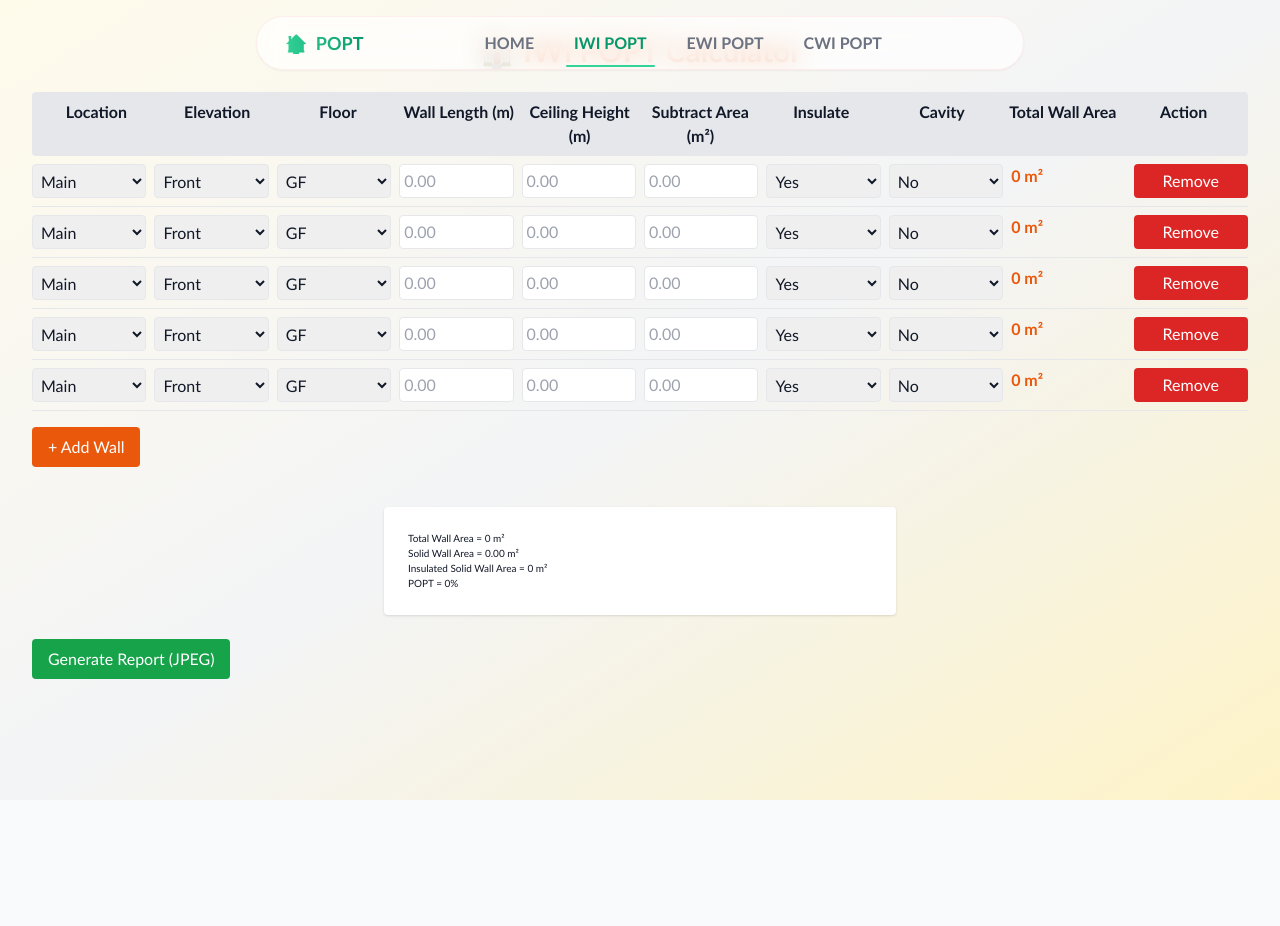
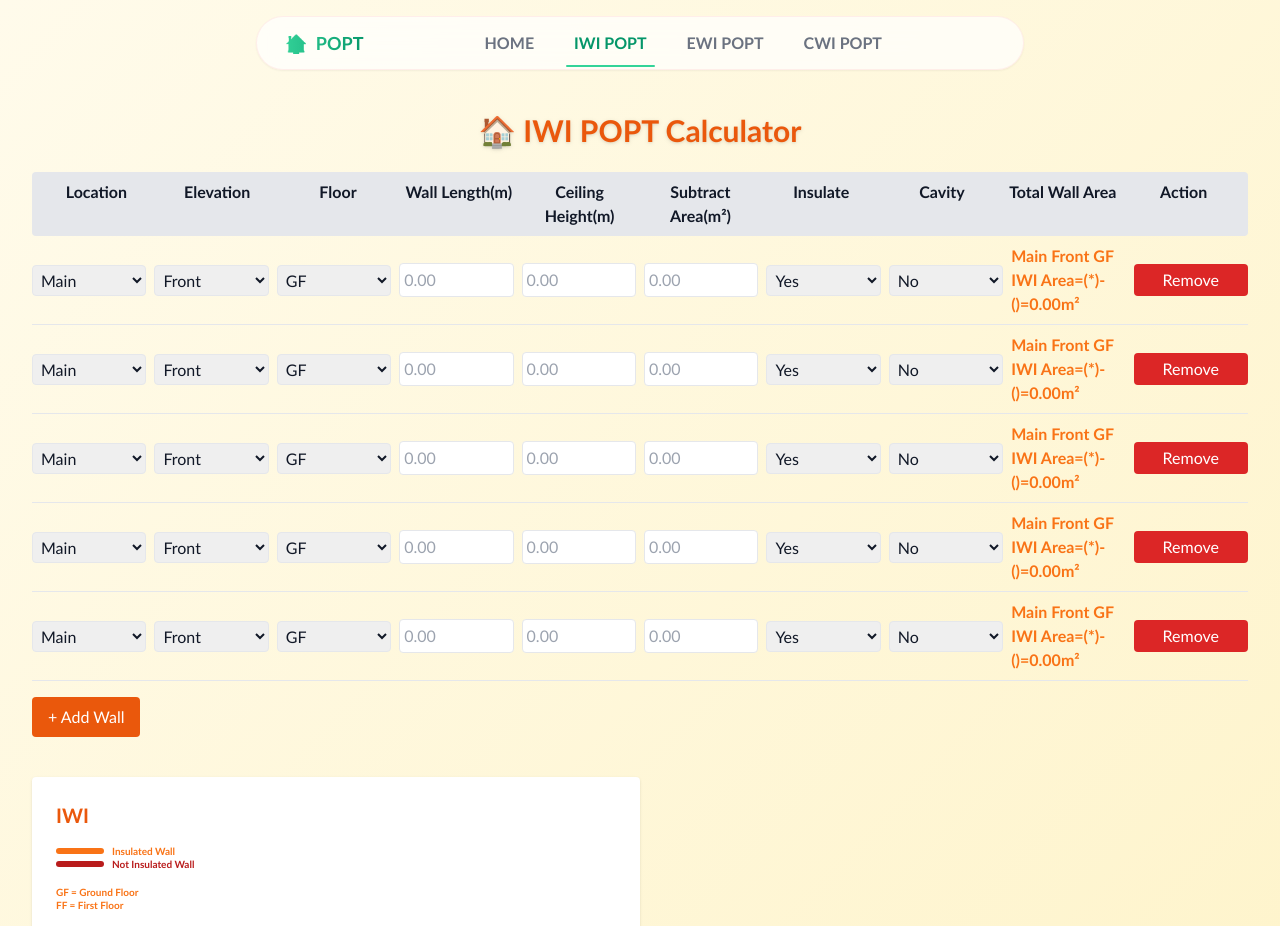
Before and after one commit to HameyDev/popt-calculator, a Next.js app: page /iwi in a window 1280 px wide. Shown: the top 926 px of the page. Before the commit the page ends 800 px from the top, so only its background shows below. Built offline with nearby package versions, Linux system fonts and the light colour scheme.

Commit message:
Update page.jsx

```diff
--- a/src/app/iwi/page.jsx
+++ b/src/app/iwi/page.jsx
@@ -17,38 +17,37 @@ export default function IWICalculator() {
   );
 
   const [totals, setTotals] = useState({
-    totalWallArea: 0,
-    insulatedArea: 0,
-    cavityArea: 0,
-    percentInsulated: 0,
+    totalWallArea: 0.0,
+    insulatedArea: 0.0,
+    cavityArea: 0.0,
+    percentInsulated: 0.0,
   });
 
-  const reportRef = useRef(null);
+  const reportRef = useRef();
 
-  // ✅ Correct area calculation (meters only)
+  // ✅ Calculate individual wall area rounded to 2 decimals
   const calculateArea = (wall) => {
-    const length = Number(wall.length) || 0;
-    const height = Number(wall.height) || 0;
-    const subtract = Number(wall.subtract) || 0;
+    const length = parseFloat(wall.length) || 0;
+    const height = parseFloat(wall.height) || 0;
+    const subtract = parseFloat(wall.subtract) || 0;
 
-    const area = length * height - subtract;
-    return area > 0 ? Number(area.toFixed(2)) : 0;
+    let area = length * height - subtract;
+    if (area < 0) area = 0;
+
+    return Number(area.toFixed(2));
   };
 
+  // ✅ useEffect to sum all wall areas (sum of rounded values)
   useEffect(() => {
     let total = 0;
     let insulated = 0;
     let cavity = 0;
 
     walls.forEach((wall) => {
-      const area = calculateArea(wall);
-      total += area;
-
-      if (wall.cavity === "Yes") {
-        cavity += area;
-      } else if (wall.insulate === "Yes") {
-        insulated += area;
-      }
+      const area = calculateArea(wall); // already toFixed(2)
+      total += area;                     // sum of rounded areas
+      if (wall.insulate === "Yes") insulated += area;
+      if (wall.cavity === "Yes") cavity += area;
     });
 
     setTotals({
@@ -63,7 +62,7 @@ export default function IWICalculator() {
 
   const handleChange = (index, field, value) => {
     const updated = [...walls];
-    updated[index] = { ...updated[index], [field]: value };
+    updated[index][field] = value;
     setWalls(updated);
   };
 
@@ -84,119 +83,233 @@ export default function IWICalculator() {
   };
 
   const removeWall = (index) => {
-    setWalls(walls.filter((_, i) => i !== index));
+    const updated = walls.filter((_, i) => i !== index);
+    setWalls(updated);
   };
 
   const generateReport = async () => {
     const canvas = await html2canvas(reportRef.current, { scale: 2 });
+    const imgData = canvas.toDataURL("image/jpeg", 1.0);
+
     const link = document.createElement("a");
-    link.href = canvas.toDataURL("image/jpeg", 1);
+    link.href = imgData;
     link.download = "IWI_Report.jpg";
     link.click();
   };
 
   return (
-    <div className="min-h-screen bg-gradient-to-br from-amber-50 via-gray-100 to-amber-100 p-4 sm:p-8 pt-24">
-      <h1 className="text-3xl font-extrabold text-center text-orange-600 mb-6">
+    <div className="min-h-screen bg-gradient-to-br from-amber-50 via-gray to-amber-100 p-4 sm:p-8 pt-20 sm:pt-28 font-sans">
+      <h1 className="text-3xl font-extrabold text-center text-orange-600 mb-6 drop-shadow">
         🏠 IWI POPT Calculator
       </h1>
 
+      {/* Responsive Table Wrapper */}
       <div className="overflow-x-auto">
-        <div className="min-w-[900px] grid grid-cols-10 gap-2 bg-gray-200 p-2 font-semibold rounded">
-          {[
-            "Location",
-            "Elevation",
-            "Floor",
-            "Wall Length (m)",
-            "Ceiling Height (m)",
-            "Subtract Area (m²)",
-            "Insulate",
-            "Cavity",
-            "Total Wall Area",
-            "Action",
-          ].map((h) => (
-            <span key={h} className="text-center">{h}</span>
-          ))}
+        {/* Table Header */}
+        <div className="min-w-[900px] grid grid-cols-10 gap-2 font-semibold bg-gray-200 p-2 rounded">
+          <span className="text-center">Location</span>
+          <span className="text-center">Elevation</span>
+          <span className="text-center">Floor</span>
+          <span className="text-center">Wall Length(m)</span>
+          <span className="text-center">Ceiling Height(m)</span>
+          <span className="text-center">Subtract Area(m²)</span>
+          <span className="text-center">Insulate</span>
+          <span className="text-center">Cavity</span>
+          <span className="text-center">Total Wall Area</span>
+          <span className="text-center">Action</span>
         </div>
 
-        {walls.map((wall, index) => (
-          <div key={index} className="min-w-[900px] grid grid-cols-10 gap-2 py-2 border-b">
-            {["location", "elevation", "floor"].map((field) => (
+        {/* Wall Rows */}
+        {walls.map((wall, index) => {
+          const area = calculateArea(wall);
+          return (
+            <div
+              key={index}
+              className="min-w-[900px] grid grid-cols-10 gap-2 items-center border-b py-2"
+            >
               <select
-                key={field}
-                value={wall[field]}
-                onChange={(e) => handleChange(index, field, e.target.value)}
+                value={wall.location}
+                onChange={(e) =>
+                  handleChange(index, "location", e.target.value)
+                }
                 className="border p-1 rounded"
               >
-                {(field === "location"
-                  ? ["Main", "Ext 1", "Ext 2", "Ext 3", "Ext 4"]
-                  : field === "elevation"
-                  ? ["Front", "Rear", "Side"]
-                  : ["GF", "FF", "SF"]
-                ).map((opt) => (
-                  <option key={opt}>{opt}</option>
-                ))}
+                <option>Main</option>
+                <option>Ext 1</option>
+                <option>Ext 2</option>
+                <option>Ext 3</option>
+                <option>Ext 4</option>
               </select>
-            ))}
 
-            {["length", "height", "subtract"].map((field) => (
+              <select
+                value={wall.elevation}
+                onChange={(e) =>
+                  handleChange(index, "elevation", e.target.value)
+                }
+                className="border p-1 rounded"
+              >
+                <option>Front</option>
+                <option>Rear</option>
+                <option>Side</option>
+              </select>
+
+              <select
+                value={wall.floor}
+                onChange={(e) => handleChange(index, "floor", e.target.value)}
+                className="border p-1 rounded"
+              >
+                <option>GF</option>
+                <option>FF</option>
+                <option>SF</option>
+              </select>
+
               <input
-                key={field}
                 type="number"
                 step="0.01"
                 placeholder="0.00"
-                value={wall[field]}
-                onChange={(e) => handleChange(index, field, e.target.value)}
+                value={wall.length}
+                onChange={(e) => handleChange(index, "length", e.target.value)}
                 className="border p-1 rounded"
               />
-            ))}
 
-            {["insulate", "cavity"].map((field) => (
+              <input
+                type="number"
+                step="0.01"
+                value={wall.height}
+                placeholder="0.00"
+                onChange={(e) => handleChange(index, "height", e.target.value)}
+                className="border p-1 rounded"
+              />
+
+              <input
+                type="number"
+                step="0.01"
+                value={wall.subtract}
+                placeholder="0.00"
+                onChange={(e) =>
+                  handleChange(index, "subtract", e.target.value)
+                }
+                className="border p-1 rounded"
+              />
+
               <select
-                key={field}
-                value={wall[field]}
-                onChange={(e) => handleChange(index, field, e.target.value)}
+                value={wall.insulate}
+                onChange={(e) =>
+                  handleChange(index, "insulate", e.target.value)
+                }
+                className="border p-1 rounded"
+              >
+                <option>Yes</option>
+                <option>No</option>
+              </select>
+
+              <select
+                value={wall.cavity}
+                onChange={(e) => handleChange(index, "cavity", e.target.value)}
                 className="border p-1 rounded"
               >
                 <option>No</option>
                 <option>Yes</option>
               </select>
-            ))}
 
-            <span className="font-semibold text-orange-600">
-              {calculateArea(wall)} m²
+              <span
+                className={`font-semibold ${
+                  wall.insulate === "Yes" ? "text-orange-500" : "text-red-700"
+                }`}
+              >
+                {`${wall.location} ${wall.elevation} ${wall.floor} IWI Area=(${wall.length}*${wall.height})-(${wall.subtract})=${area.toFixed(2)}m²`}
               </span>
 
               <button
                 onClick={() => removeWall(index)}
-              className="px-2 py-1 bg-red-600 text-white rounded"
+                className="px-2 px-1 py-1 bg-red-600 text-white rounded hover:bg-red-700"
               >
                 Remove
               </button>
             </div>
-        ))}
+          );
+        })}
       </div>
 
+      {/* Add Wall Button */}
       <button
         onClick={addWall}
-        className="mt-4 px-4 py-2 bg-orange-600 text-white rounded w-full sm:w-auto"
+        className="mt-4 px-4 py-2 bg-orange-600 text-white rounded hover:bg-orange-700 w-full sm:w-auto"
       >
         + Add Wall
       </button>
 
+      {/* Report Section */}
       <div
         ref={reportRef}
-        className="mt-10 bg-white p-6 rounded shadow text-[10px] max-w-lg mx-auto"
+        className="mt-10 bg-white p-6 rounded shadow overflow-x-auto text-[10px] leading-tight font-[Calibri] w-1/2"
       >
-        <p>Total Wall Area = {totals.totalWallArea} m²</p>
-        <p>Solid Wall Area = {(totals.totalWallArea - totals.cavityArea).toFixed(2)} m²</p>
-        <p>Insulated Solid Wall Area = {totals.insulatedArea} m²</p>
-        <p>POPT = {Math.floor(totals.percentInsulated)}%</p>
+        <h1 className="text-xl font-bold text-orange-600 mb-4">IWI</h1>
+
+        <div className="flex items-center space-x-2">
+          <div className="w-12 h-1.5 bg-orange-500 rounded-full"></div>
+          <span className="text-orange-500 font-semibold">Insulated Wall</span>
         </div>
 
+        <div className="flex items-center space-x-2">
+          <div className="w-12 h-1.5 bg-red-700 rounded-full"></div>
+          <span className="text-red-700 font-semibold">Not Insulated Wall</span>
+        </div>
+
+        <p className="mt-4 font-semibold text-orange-500">GF = Ground Floor</p>
+        <p className="font-semibold text-orange-500 mb-4">FF = First Floor</p>
+
+        {walls.map((wall, index) => (
+          <p
+            key={index}
+            className={`${
+              wall.insulate === "Yes"
+                ? "text-orange-500 font-semibold"
+                : "text-rose-700 font-semibold"
+            }`}
+          >
+            {`${wall.location === "Main" ? "" : wall.location + " "} ${
+              wall.elevation
+            } ${wall.floor} IWI Area=(${wall.length}*${wall.height})-(${
+              wall.subtract
+            })=${calculateArea(wall).toFixed(2)}m²`}
+          </p>
+        ))}
+
+        <p className="mt-12 font-semibold text-orange-500">IWI</p>
+        <p className="mt-4 font-semibold text-orange-500">
+          Total Wall Area={totals.totalWallArea}m²
+        </p>
+        <p className="mt-4 font-semibold text-orange-500">
+          Total Solid Wall Area={(totals.totalWallArea - totals.cavityArea).toFixed(2)}m²
+        </p>
+        {totals.cavityArea > 0 && (
+          <p className="mt-4 font-semibold text-orange-500">
+            Total Cavity Wall Area={totals.cavityArea}m²
+          </p>
+        )}
+        <p className="mt-3 font-semibold text-orange-500 border-2 border-orange-500 px-2 pb-3 w-48">
+          Insulated IWI Solid Wall Area={totals.insulatedArea}m²
+        </p>
+        <p className="mt-3 font-semibold text-orange-500">
+          %age Insulated={Math.floor(totals.percentInsulated)}%
+        </p>
+        <p className="mt-3 font-semibold text-orange-500">
+          Popt={Math.floor(totals.percentInsulated)}%
+        </p>
+        <p className="mt-3 font-semibold text-orange-500">
+          Measure Installed={Math.floor(totals.percentInsulated)}%
+        </p>
+        <p className="mt-3 font-semibold text-orange-500">Solid Wall={totals.totalWallArea > 0 ? Math.floor(((totals.totalWallArea - totals.cavityArea) / totals.totalWallArea) * 100) : 0}%</p>
+        {totals.cavityArea > 0 && (
+          <p className="mt-3 font-semibold text-orange-500">Cavity Wall={Math.floor((totals.cavityArea / totals.totalWallArea) * 100)}%</p>
+        )}
+      </div>
+
+      {/* Generate JPEG Button */}
       <button
         onClick={generateReport}
-        className="mt-6 px-4 py-2 bg-green-600 text-white rounded w-full sm:w-auto"
+        className="mt-6 px-4 py-2 bg-green-600 text-white rounded hover:bg-green-700 w-full sm:w-auto"
       >
         Generate Report (JPEG)
       </button>
```
Lines whose indentation alone changed are shown as unchanged.
